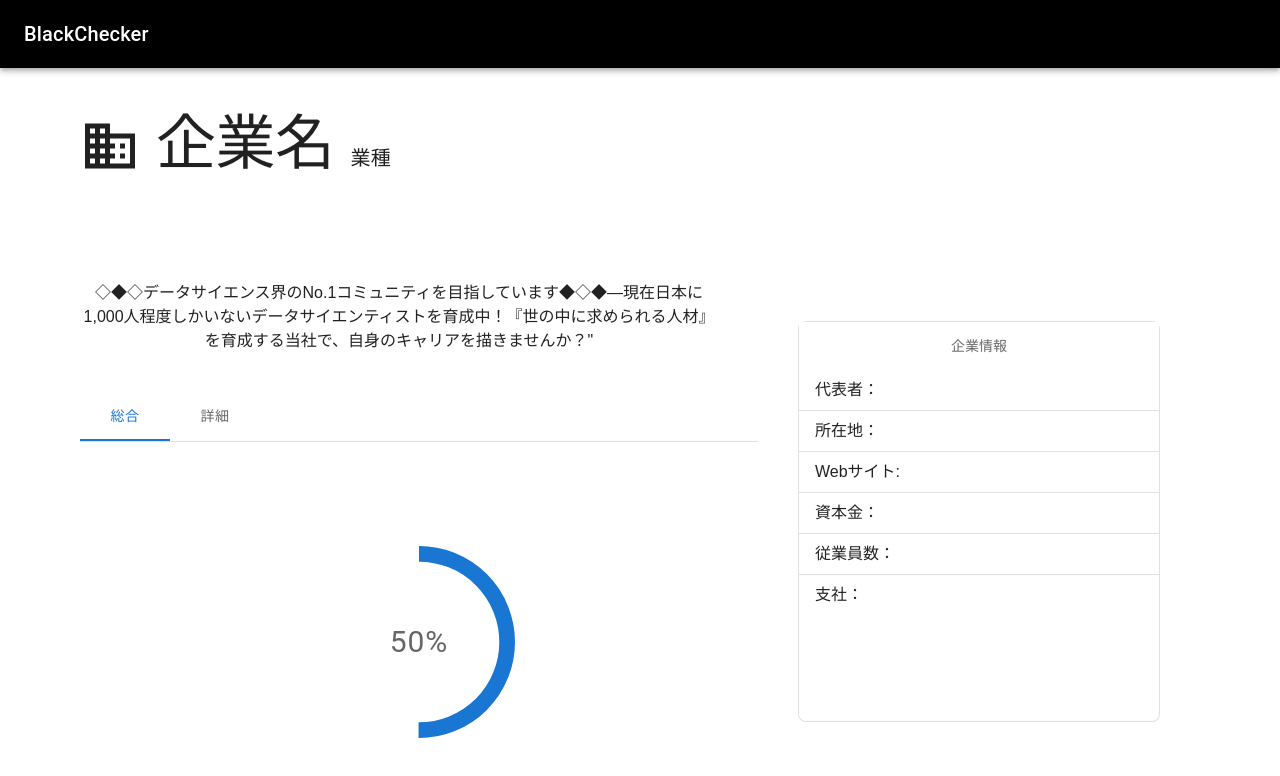
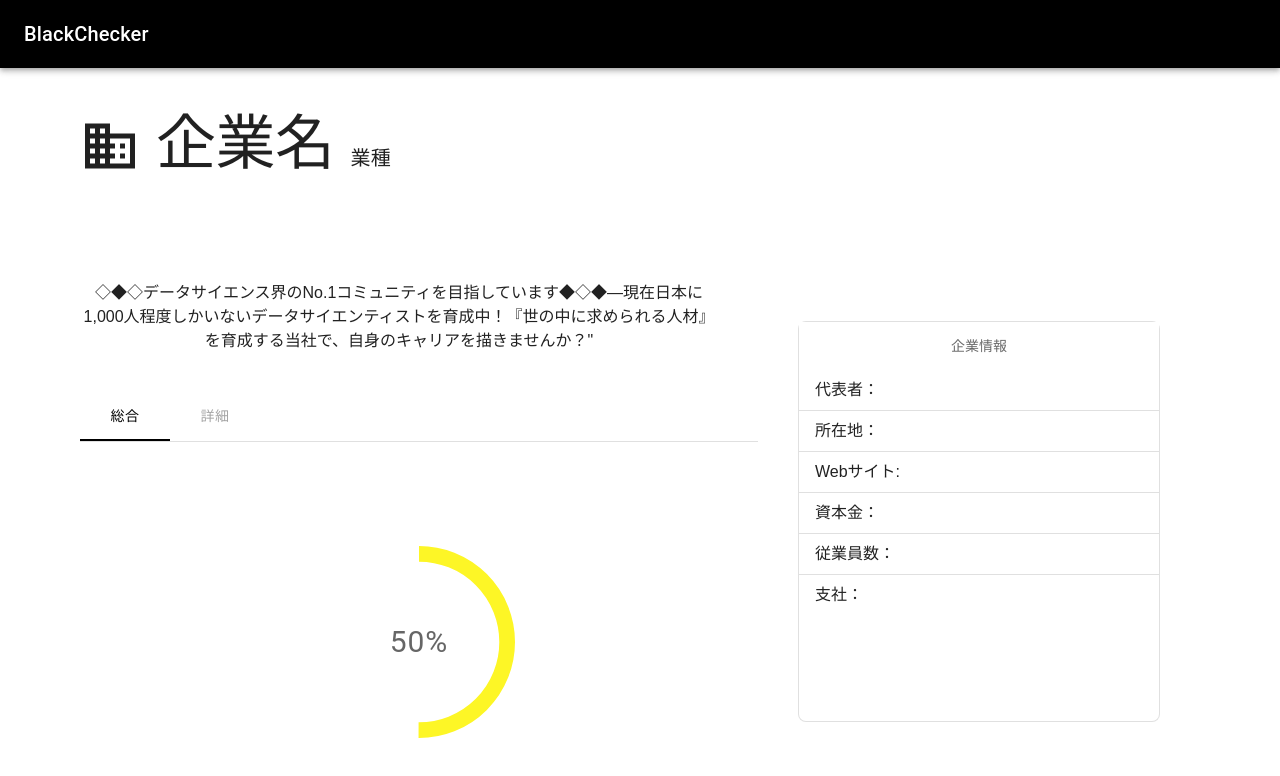
Before and after one commit to MonkeyHackParty/team4, a React (Vite) app in the folder frontend/: page /information in a window 1280 px wide. Shown: the top 776 px of the page. Built offline with nearby package versions, Linux system fonts and the light colour scheme.

Commit message:
色調整

```diff
--- a/frontend/src/page/CoInfo.tsx
+++ b/frontend/src/page/CoInfo.tsx
@@ -66,21 +66,25 @@ function CoInfo() {
 
         <Box sx={{display: 'flex', margin: 10}}>
             <Box>
-            <Box sx={{ flex: 1, marginRight: 5 }}>
+            <Box sx={{ flex: 1, marginRight: 5}}>
                 ◇◆◇データサイエンス界のNo.1コミュニティを目指しています◆◇◆―現在日本に1,000人程度しかいないデータサイエンティストを育成中！『世の中に求められる人材』を育成する当社で、自身のキャリアを描きませんか？"
             </Box>
 
             <TabContext value={value}>
                 <Box sx={{ borderBottom: 1, borderColor: 'divider',marginTop: 5 }}>
-                <TabList onChange={handleChange} aria-label="lab API tabs example">
-                    <Tab label="総合" value="1" />
-                    <Tab label="詳細" value="2" />
+                <TabList
+                    onChange={handleChange}
+                    aria-label="lab API tabs example"
+                    textColor="inherit" TabIndicatorProps={{sx: { backgroundColor: '#000' } }}
+                >
+                    <Tab label="総合" value="1" sx={{ color: value === '1' ? '#000' : 'text.secondary' }}/>
+                    <Tab label="詳細" value="2" sx={{ color: value === '2' ? '#000' : 'text.secondary' }}/>
                 </TabList>
                 </Box>
 
                 <TabPanel value="1">
                 <Box sx={{ position: 'relative', display: 'flex', justifyContent: 'center',alignItems: 'center', marginTop:10}}>
-                    <CircularProgress variant="determinate" value={50} size="12rem"/>
+                    <CircularProgress variant="determinate" value={50} size="12rem" sx={{color:'#fdf626'}}/>
                     <Box
                         sx={{
                             top: 0,
```
